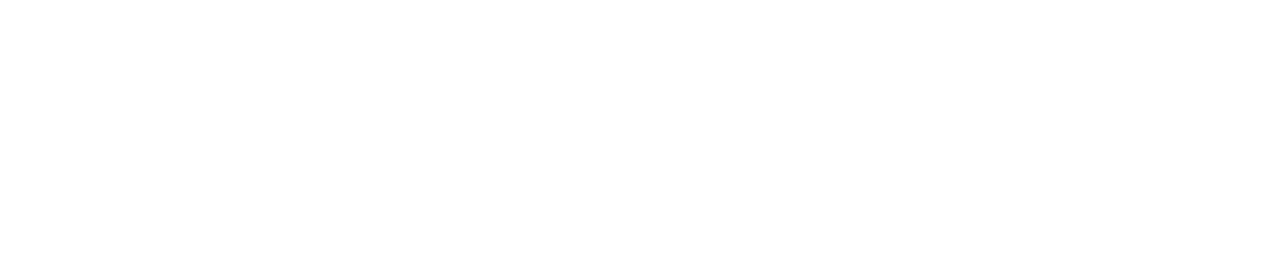
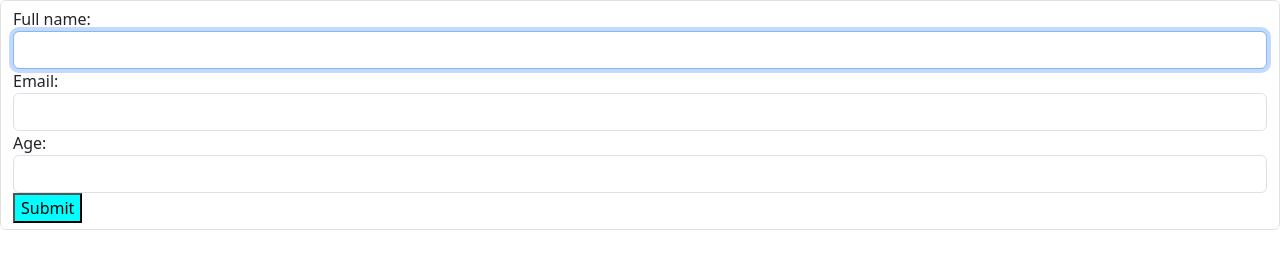
Before and after one commit to DucHuanNgo-WSIZ/programmingFinal, a plain HTML site: page index.html in a window 1280 px wide. Drawn offline with nearby package versions, Linux system fonts and the light colour scheme.

Commit message:
Added basic html for the form and some css and bootstrap

```diff
--- a/index.html
+++ b/index.html
@@ -3,9 +3,19 @@
         <meta charset="utf-8">
         <meta name="viewport" content="width=device-width, initial-scale=1.0" />
         <link rel="stylesheet" href="styles.css">
+        <link href="https://cdn.jsdelivr.net/npm/bootstrap@5.3.6/dist/css/bootstrap.min.css" rel="stylesheet" integrity="sha384-4Q6Gf2aSP4eDXB8Miphtr37CMZZQ5oXLH2yaXMJ2w8e2ZtHTl7GptT4jmndRuHDT" crossorigin="anonymous">
         <script src="script.js"></script>
     </head>
     <body>
+        <form class="form-control">
+            <label for="fullName">Full name: </label>
+            <input class="form-control" type="text" id="fullName" name="fullName" required autofocus>
+            <label for="emailField">Email: </label>
+            <input class="form-control" type="email" id="emailField" name="emailField" required>
+            <label for="ageField">Age: </label>
+            <input class="form-control" type="number" id="ageField" name="ageField" required>
 
+            <button type="submit">Submit</button>
+        </form>
     </body>
 </html>
--- a/styles.css
+++ b/styles.css
@@ -0,0 +1,7 @@
+body {
+
+}
+
+button {
+    background-color: aqua;
+}
```
